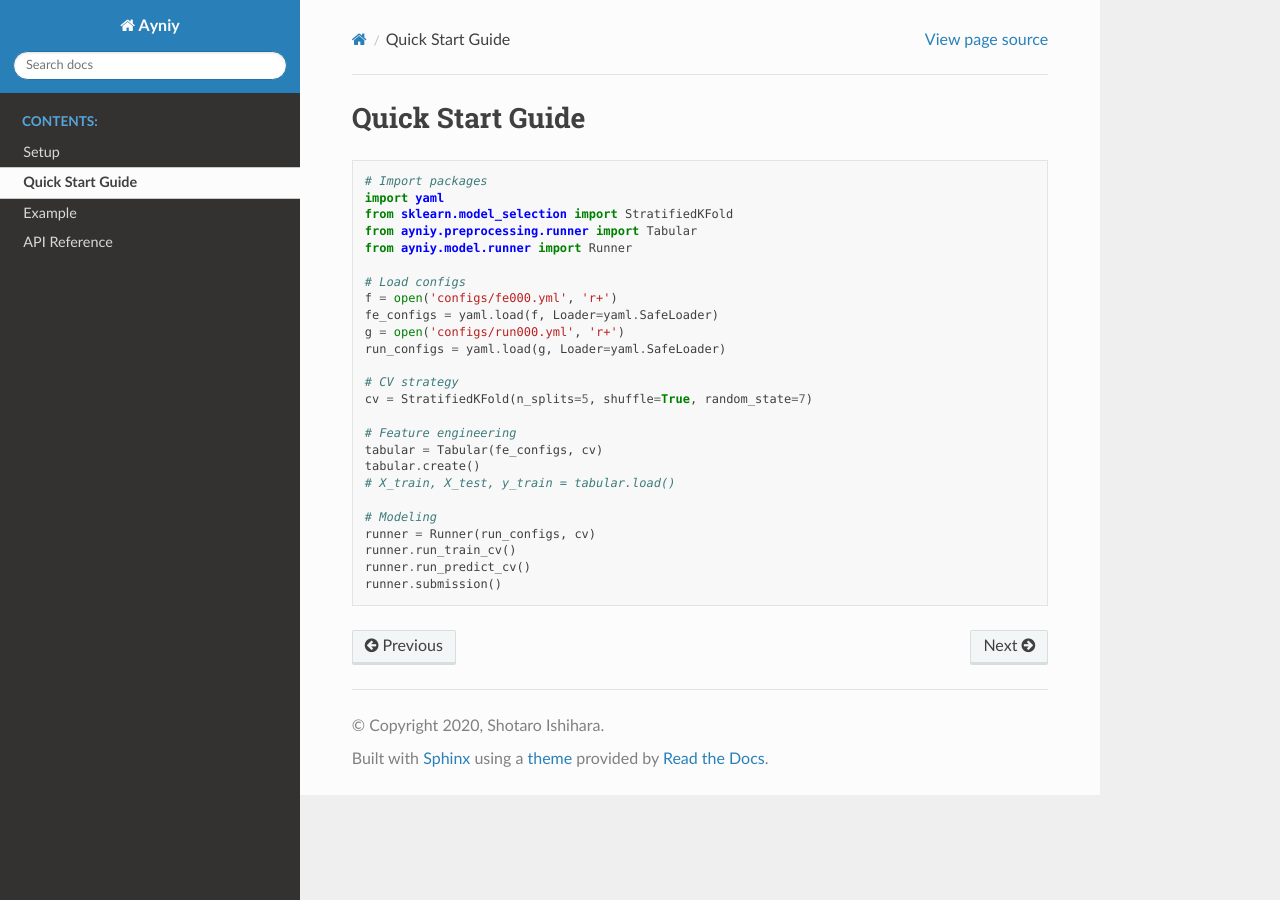
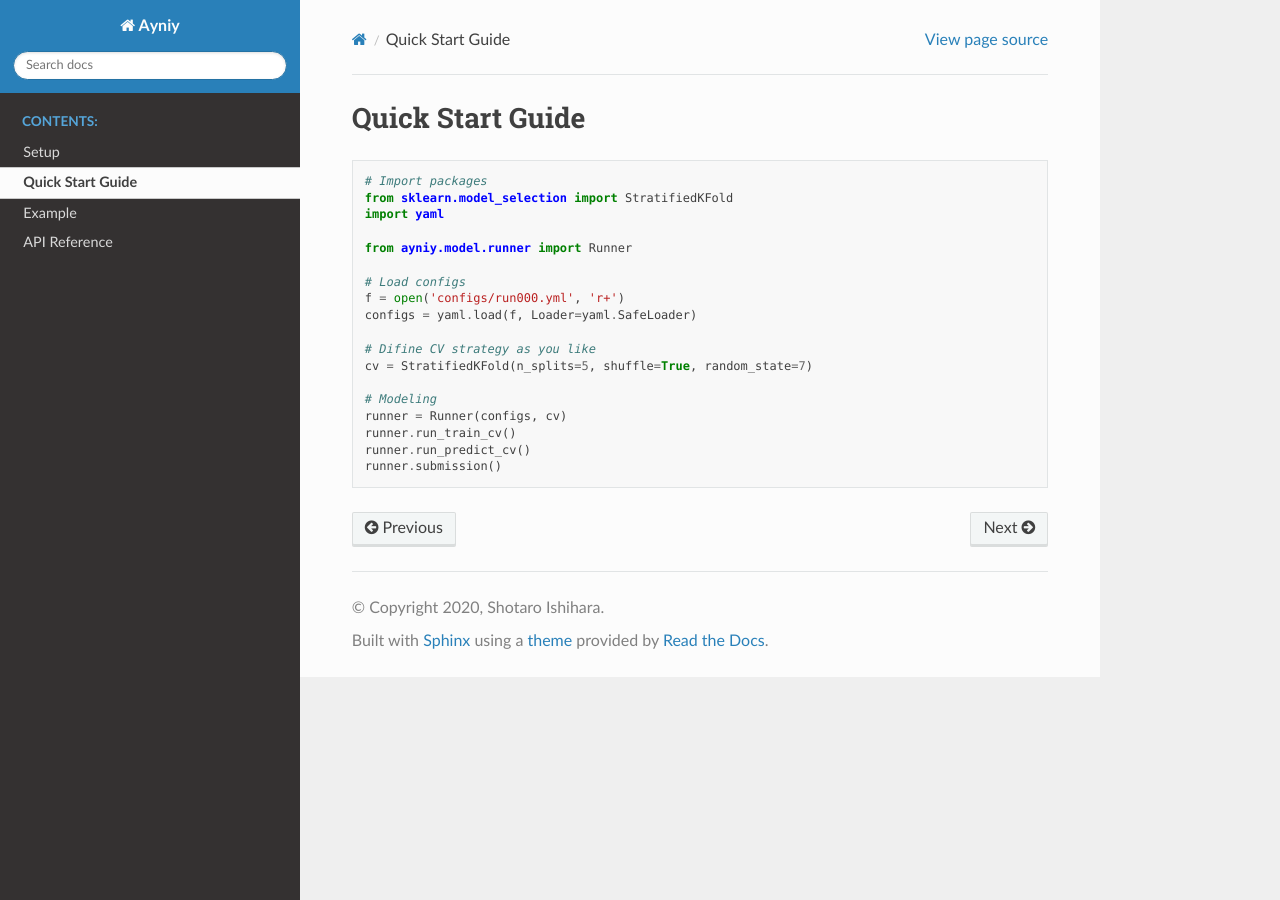
Before and after one commit to upura/ayniy, a Sphinx documentation site: the page built from docs/source/quick_start_guide.rst, in a window 1280 px wide. Built offline with Sphinx 7.4.7 and the Read the Docs theme 2.0.0, drawn with Linux system fonts in a browser that asks for light colours.

Commit message:
Update docs

```diff
--- a/docs/source/example.rst
+++ b/docs/source/example.rst
@@ -2,3 +2,4 @@ Example
 ===============================================================
 
 - atmaCup #5, https://github.com/upura/atma-comp5
+- ProbSpace YouTube, https://github.com/upura/probspace-youtube
--- a/docs/source/quick_start_guide.rst
+++ b/docs/source/quick_start_guide.rst
@@ -4,27 +4,20 @@ Quick Start Guide
 .. code-block:: python
 
    # Import packages
+   from sklearn.model_selection import StratifiedKFold
    import yaml
-   from sklearn.model_selection import StratifiedKFold
-   from ayniy.preprocessing.runner import Tabular
+
    from ayniy.model.runner import Runner
 
    # Load configs
-   f = open('configs/fe000.yml', 'r+')
-   fe_configs = yaml.load(f, Loader=yaml.SafeLoader)
-   g = open('configs/run000.yml', 'r+')
-   run_configs = yaml.load(g, Loader=yaml.SafeLoader)
+   f = open('configs/run000.yml', 'r+')
+   configs = yaml.load(f, Loader=yaml.SafeLoader)
 
-   # CV strategy
+   # Difine CV strategy as you like
    cv = StratifiedKFold(n_splits=5, shuffle=True, random_state=7)
 
-   # Feature engineering
-   tabular = Tabular(fe_configs, cv)
-   tabular.create()
-   # X_train, X_test, y_train = tabular.load()
-
    # Modeling
-   runner = Runner(run_configs, cv)
+   runner = Runner(configs, cv)
    runner.run_train_cv()
    runner.run_predict_cv()
    runner.submission()
--- a/docs/source/reference/index.rst
+++ b/docs/source/reference/index.rst
@@ -5,4 +5,3 @@ API Reference
     :maxdepth: 1
 
     preprocessing_tabular
-    preprocessing_text
--- a/docs/source/reference/preprocessing_text.rst
+++ /dev/null
@@ -1,5 +0,0 @@
-preprocessing.text
------------------------
-
-.. automodule:: ayniy.preprocessing.text
-    :members:
```
Also changed, not shown: README.md (+2 -2 lines).
